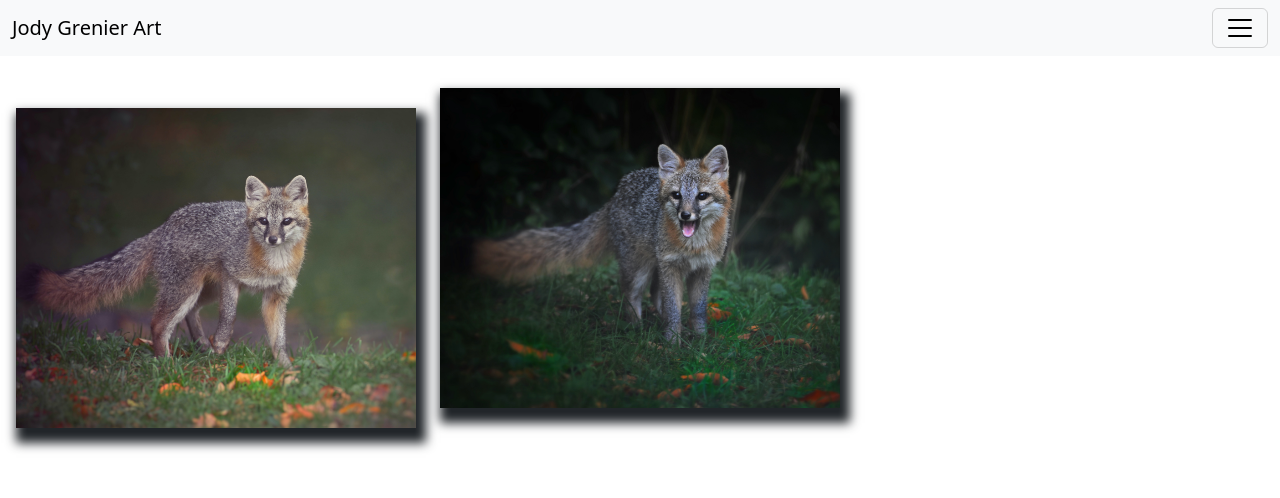
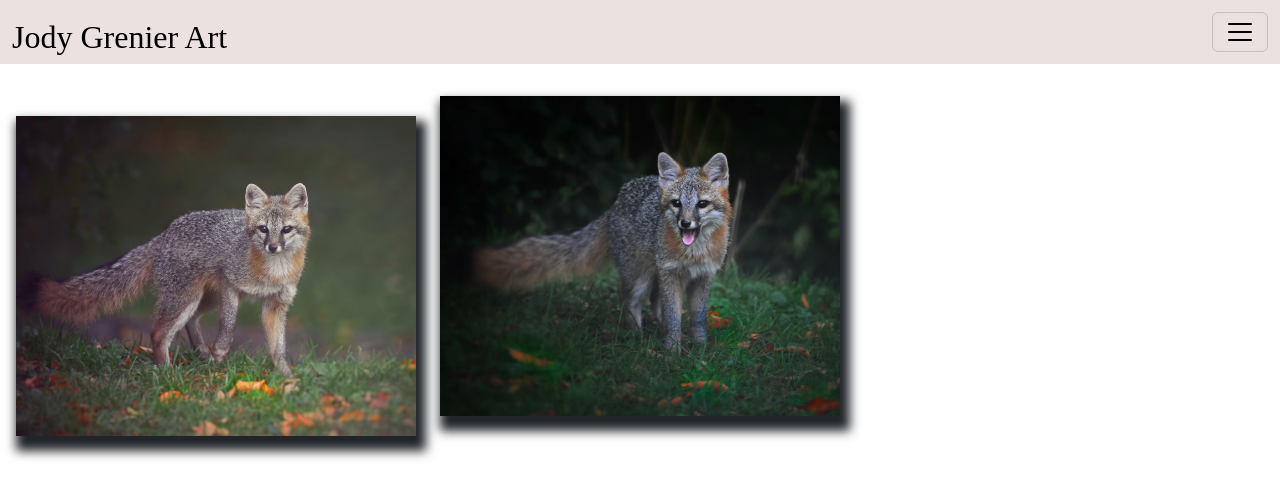
Before and after one commit to lucidbrawler/grenierphoto, a React (Vite) app: page /WildlifeGallery in a window 1280 px wide. Shown: the top 498 px of the page. Built offline with nearby package versions, Linux system fonts and the light colour scheme.

Commit message:
meeting with jody worked on fonts

```diff
--- a/src/App.css
+++ b/src/App.css
@@ -10,6 +10,9 @@ h1{
   font-family: 'Franklin Gothic Medium', 'Arial Narrow', Arial, sans-serif;
   font-size: 6vw;
 
+}
+.stickytop{
+  background-color: rgb(235, 225, 225);
 }
 .galleryimg{
   box-shadow: 5px 10px 10px 5px;;
@@ -158,7 +161,13 @@ color: rgb(255, 255, 255);
     padding: 1rem;
     max-width: 35rem;
   }
+  .NavbarTitle{
+    font-size: 2rem;
+    height: 3rem;
+    font-family: Bona Nova SC;
+  }
   .portraitBio{
+    font-family: Bona Nova SC;
     position: relative;
     bottom: 10;
     padding: 1rem;
--- a/src/navbar/navbar.jsx
+++ b/src/navbar/navbar.jsx
@@ -10,9 +10,9 @@ function OffcanvasExample() {
   return (
     <div className='stickytop'>
       { [false].map((expand) => (
-        <Navbar key={expand} collapse="sm" bg="light" expand={expand} className="mb-3 ">
+        <Navbar key={expand} collapse="sm"  expand={expand} className="mb-3 stickytop">
           <Container  fluid>
-            <Navbar.Brand  href="/">Jody Grenier Art</Navbar.Brand>
+            <Navbar.Brand className='NavbarTitle' href="/">Jody Grenier Art</Navbar.Brand>
             <Navbar.Toggle  aria-controls={` offcanvasNavbar-expand-${expand}`} />
             <Navbar.Offcanvas
               id={`offcanvasNavbar-expand-${expand}`}
--- a/src/pages/EagleGallery.jsx
+++ b/src/pages/EagleGallery.jsx
@@ -19,6 +19,8 @@ const EagleGallery = () => {
 
         <Nav.Link href='https://buy.stripe.com/dR6dTrdDraohaQgaEI'>
         <img className='' src={GreatEagle}/>
+
+
         </Nav.Link>
 
         <Nav.Link>
```
